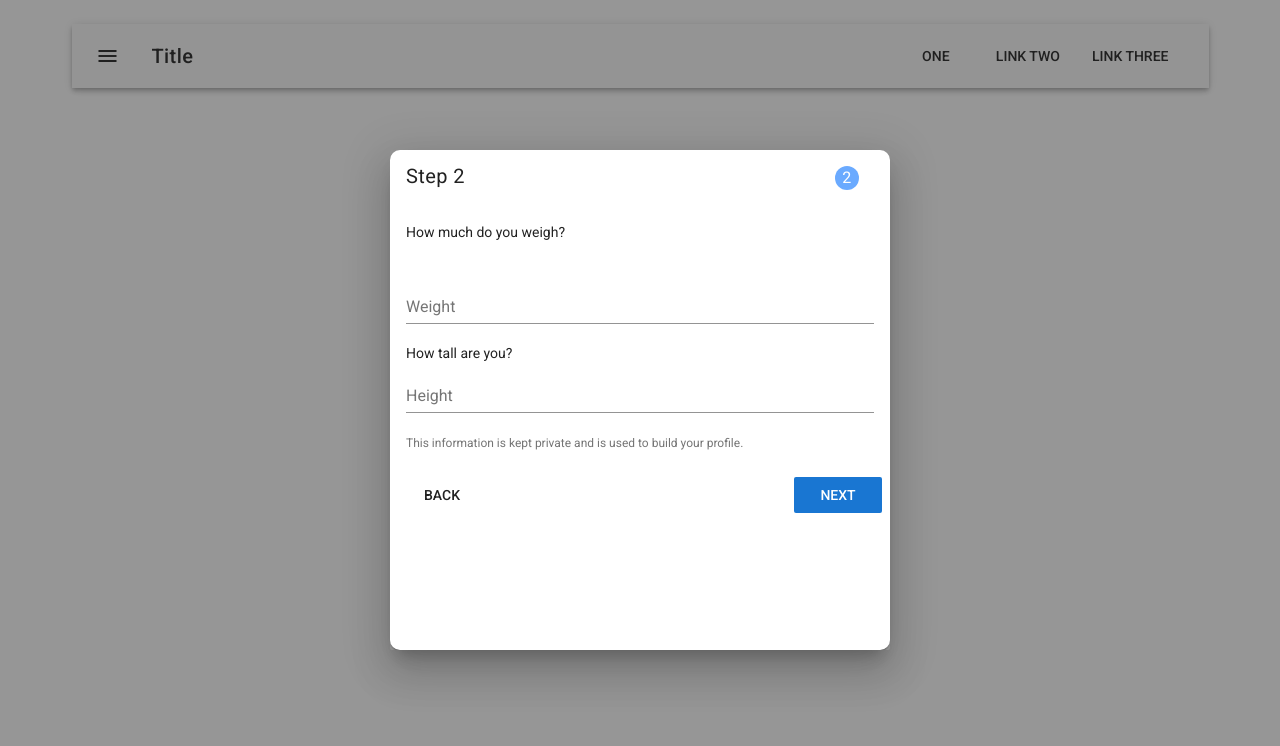
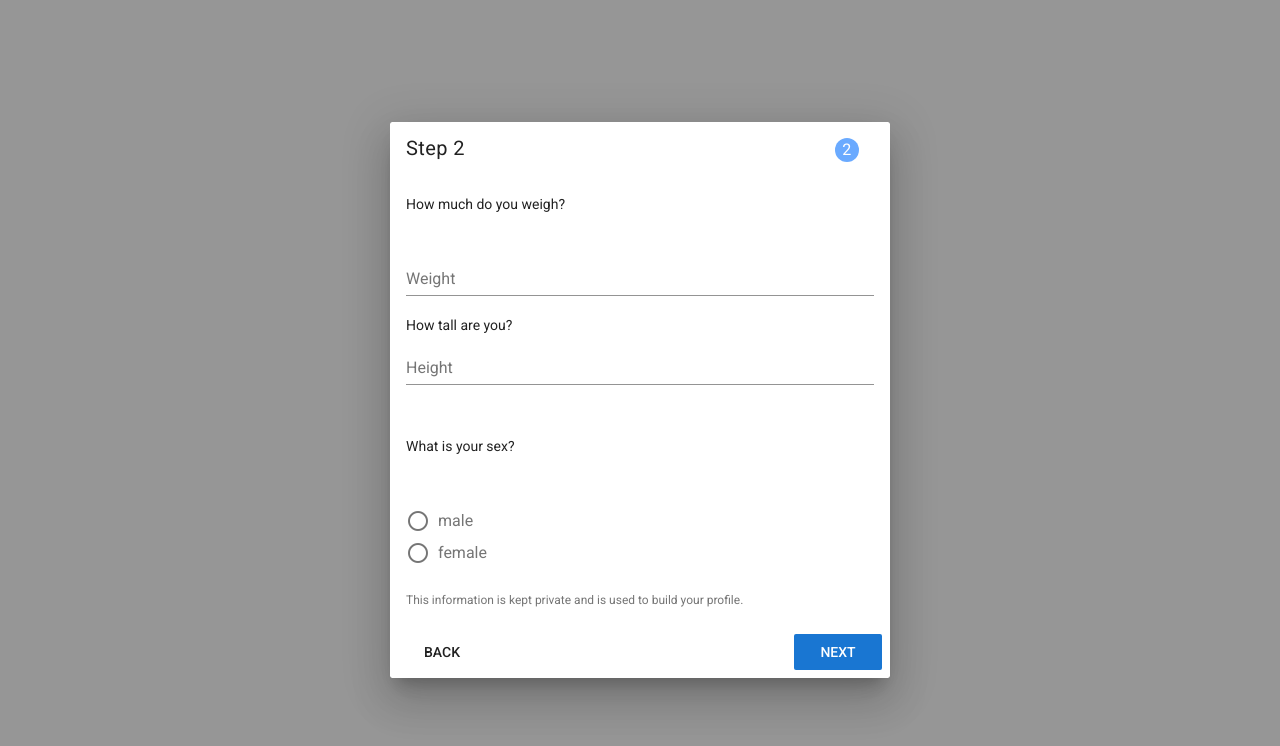
Before and after one commit to bry-an/fit-learn, a Vue app: page /#/ in a window 1280 px wide. Both pictures are taken after a click on the button "NEXT". Shown: the top 746 px of the page. Built offline with nearby package versions, Linux system fonts and the light colour scheme.

Commit message:
add questions to welcome modal

```diff
--- a/src/App.vue
+++ b/src/App.vue
@@ -2,19 +2,18 @@
   <v-app>
     <v-content>
       <v-container>
-        <main-toolbar/>
         <router-view/>
       </v-container>
     </v-content>
   </v-app>
 </template>
 <script lang="ts">
-import Vue from "vue"
-import MainToolbar from "@/components/MainToolbar.vue"
+import Vue from "vue";
+import MainToolbar from "@/components/MainToolbar.vue";
 export default Vue.extend({
   name: "App",
-  components: { MainToolbar },
-})
+  components: { MainToolbar }
+});
 </script>
 
 
--- a/src/views/Welcome.vue
+++ b/src/views/Welcome.vue
@@ -1,6 +1,6 @@
 <template>
   <v-dialog v-model="dialog" width="500" persistent class="transparent">
-    <v-card class="rounded-card" max-width="500" height="500">
+    <v-card max-width="500">
       <v-layout column grow>
         <v-card-title class="title font-weight-regular">
           <v-layout row>
@@ -29,6 +29,13 @@
               <v-card-text>
                 <v-text-field label="Weight" v-model="userWeight"></v-text-field>How tall are you?
                 <v-text-field label="Height" v-model="userHeight"></v-text-field>
+              </v-card-text>
+              <v-card-text subheading>What is your sex?</v-card-text>
+              <v-card-text>
+                <v-radio-group v-model="sex">
+                  <v-radio :value="male" :label="`male`"/>
+                  <v-radio :value="female" :label="`female`"/>
+                </v-radio-group>
                 <span
                   class="caption grey--text text--darken-1"
                 >This information is kept private and is used to build your profile.</span>
@@ -80,7 +87,8 @@ export default Vue.extend({
     step: 1,
     userWeight: "",
     userHeight: "",
-    dialog: true
+    dialog: true,
+    sex: null
   }),
   computed: {
     currentTitle() {
```
